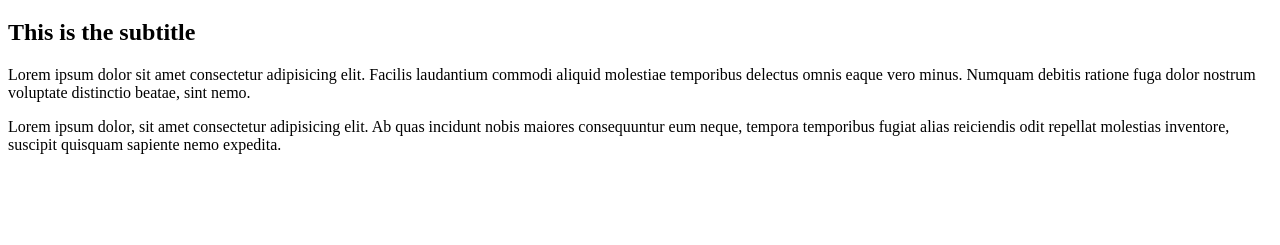
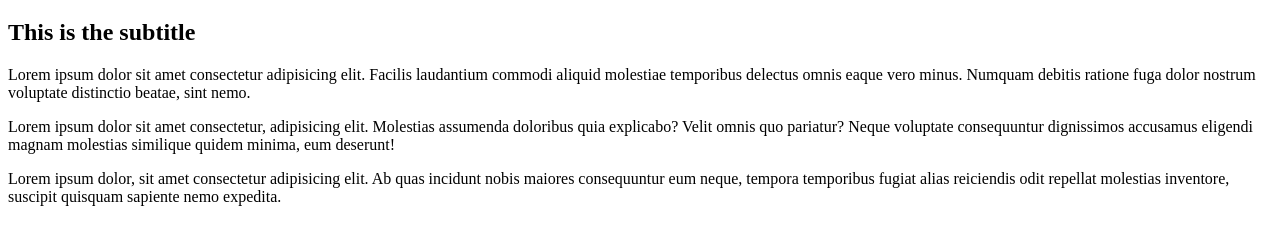
Before and after one commit to fiddly-digits/gitFirstPractice, a plain HTML site: page index.html in a window 1280 px wide. Shown: the part 61-306 px from the top of the page. Drawn offline with Linux system fonts and the light colour scheme.

Commit message:
Added third lorem paragraph to the page

```diff
--- a/index.html
+++ b/index.html
@@ -10,6 +10,7 @@
     <h1>THIS IS THE TITLE OF THE PAGE</h1>
     <h2>This is the subtitle</h2>
     <p>Lorem ipsum dolor sit amet consectetur adipisicing elit. Facilis laudantium commodi aliquid molestiae temporibus delectus omnis eaque vero minus. Numquam debitis ratione fuga dolor nostrum voluptate distinctio beatae, sint nemo.</p>
+    <p>Lorem ipsum dolor sit amet consectetur, adipisicing elit. Molestias assumenda doloribus quia explicabo? Velit omnis quo pariatur? Neque voluptate consequuntur dignissimos accusamus eligendi magnam molestias similique quidem minima, eum deserunt!</p>
     <p>Lorem ipsum dolor, sit amet consectetur adipisicing elit. Ab quas incidunt nobis maiores consequuntur eum neque, tempora temporibus fugiat alias reiciendis odit repellat molestias inventore, suscipit quisquam sapiente nemo expedita.</p>
 </body>
 </html>
```
